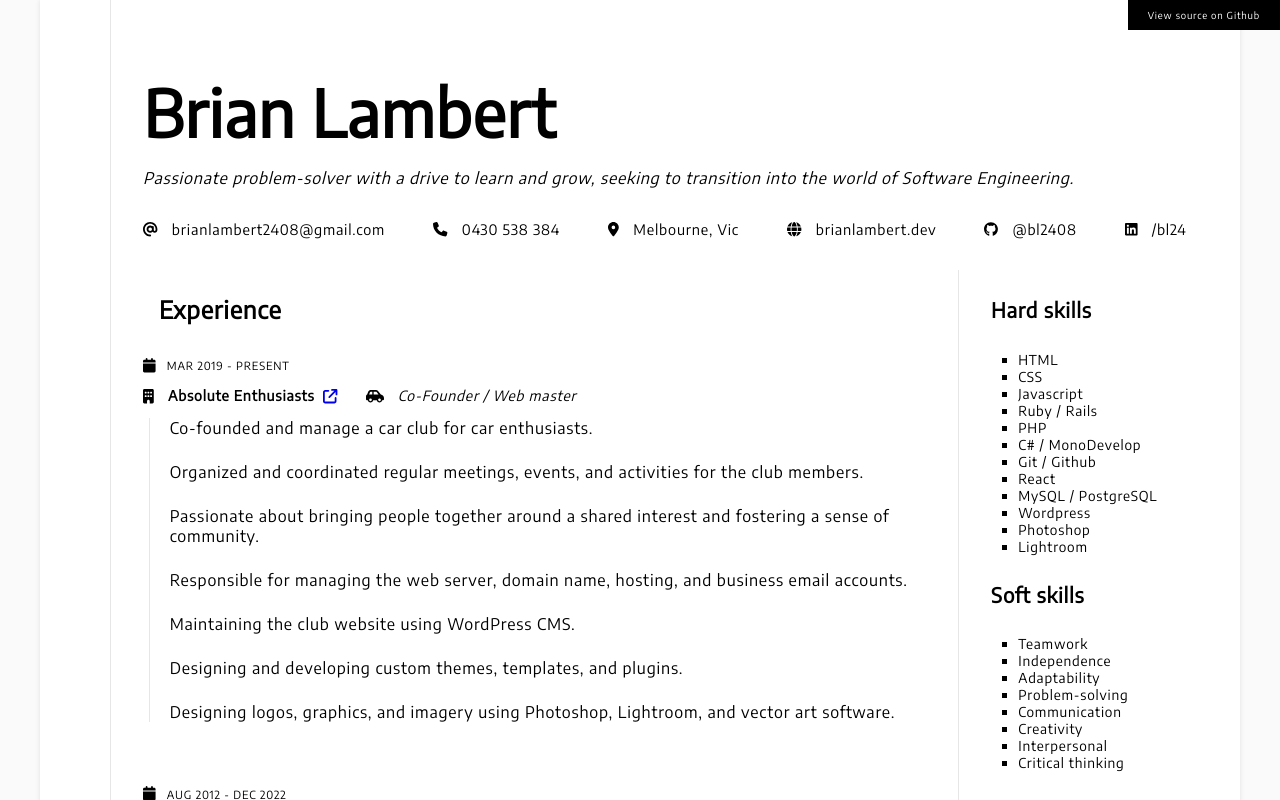
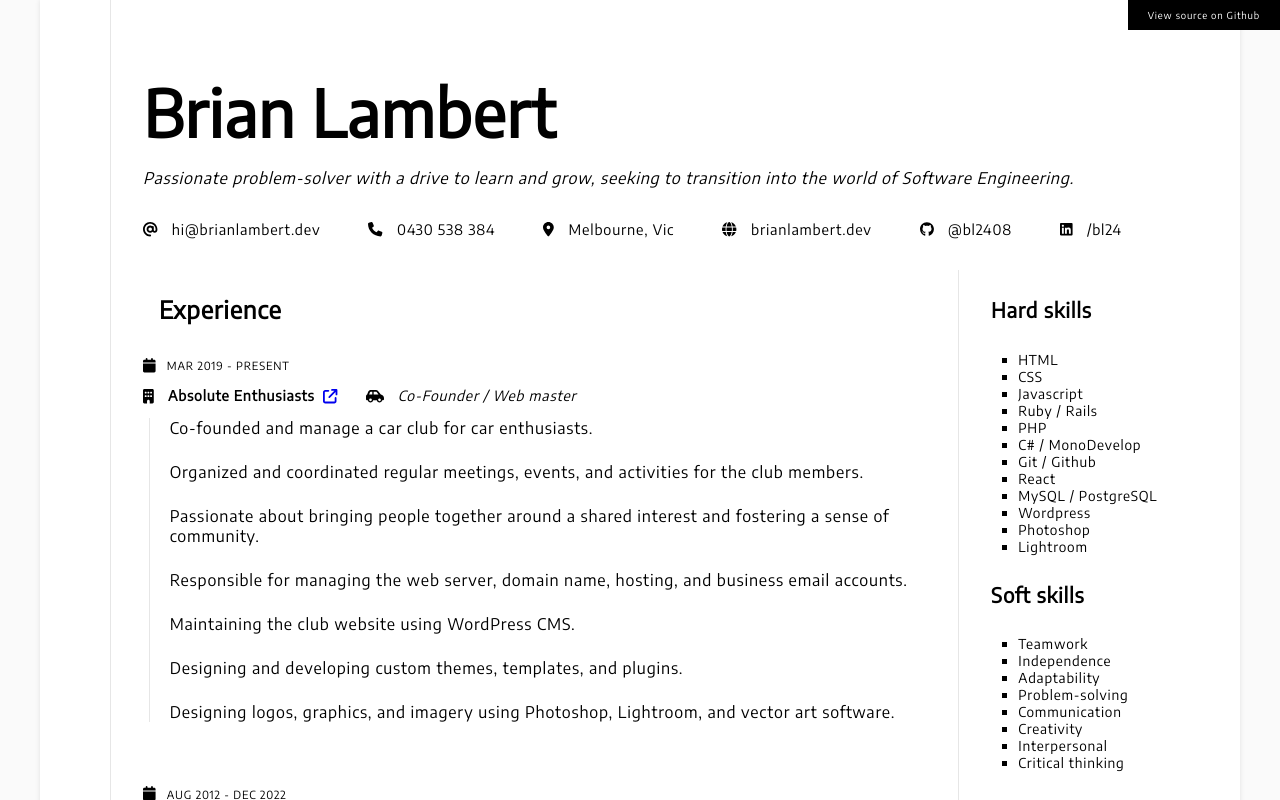
Before and after one commit to bl2408/resume-v1, a React (Vite) app: page / in a window 1280 px wide. Shown: the top 800 px of the page. Built offline with nearby package versions, Linux system fonts and the light colour scheme.

Commit message:
Updated + ghpages

```diff
--- a/package.json
+++ b/package.json
@@ -1,4 +1,5 @@
 {
+  "homepage": "http://bl2408.github.io/resume-v1",
   "name": "resume-v1",
   "private": true,
   "version": "0.0.0",
@@ -6,7 +7,8 @@
   "scripts": {
     "dev": "vite",
     "build": "vite build",
-    "preview": "vite preview"
+    "preview": "vite preview",
+    "deploy": "gh-pages -d dist"
   },
   "dependencies": {
     "@fortawesome/fontawesome-svg-core": "^6.3.0",
@@ -21,6 +23,8 @@
     "@types/react": "^18.0.27",
     "@types/react-dom": "^18.0.10",
     "@vitejs/plugin-react": "^3.1.0",
+    "gh-pages": "^4.0.0",
     "vite": "^4.1.0"
+
   }
 }
--- a/src/content/items.jsx
+++ b/src/content/items.jsx
@@ -3,8 +3,7 @@ import { faAt, faGlobe, faLocationDot, faPhone } from '@fortawesome/free-solid-s
 import { faGithub, faLinkedin } from '@fortawesome/free-brands-svg-icons';
 
 export const itemSocials = [
-    { icon: <FontAwesomeIcon icon={faAt}/>, label: "brianlambert2408@gmail.com", to: "mailto:brianlambert2408@gmail.com" },
-    // { icon: <FontAwesomeIcon icon={faAt}/>, label: "hi@brianlambert.dev", to: "mailto:hi@brianlambert.dev" },
+    { icon: <FontAwesomeIcon icon={faAt}/>, label: "hi@brianlambert.dev", to: "mailto:hi@brianlambert.dev" },
     { icon: <FontAwesomeIcon icon={faPhone}/>, label: "0430 538 384", to: "tel:0430538384" },
     { icon: <FontAwesomeIcon icon={faLocationDot}/>, label: "Melbourne, Vic" },
     { icon: <FontAwesomeIcon icon={faGlobe}/>, label: "brianlambert.dev", to: "https://www.brianlambert.dev" },
```
Also changed, not shown: 1 other file (tests, documents, lock files or other folders).
